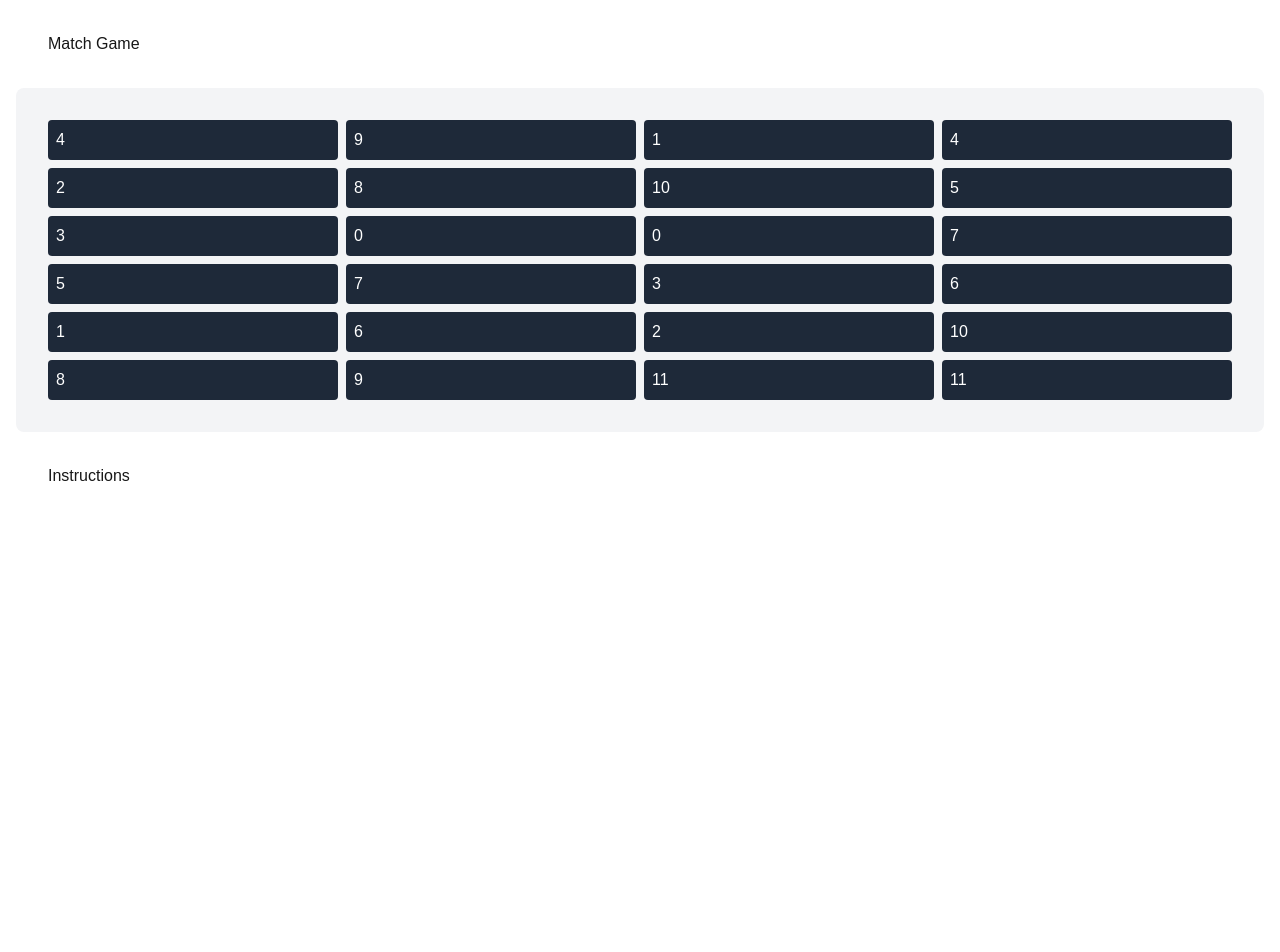
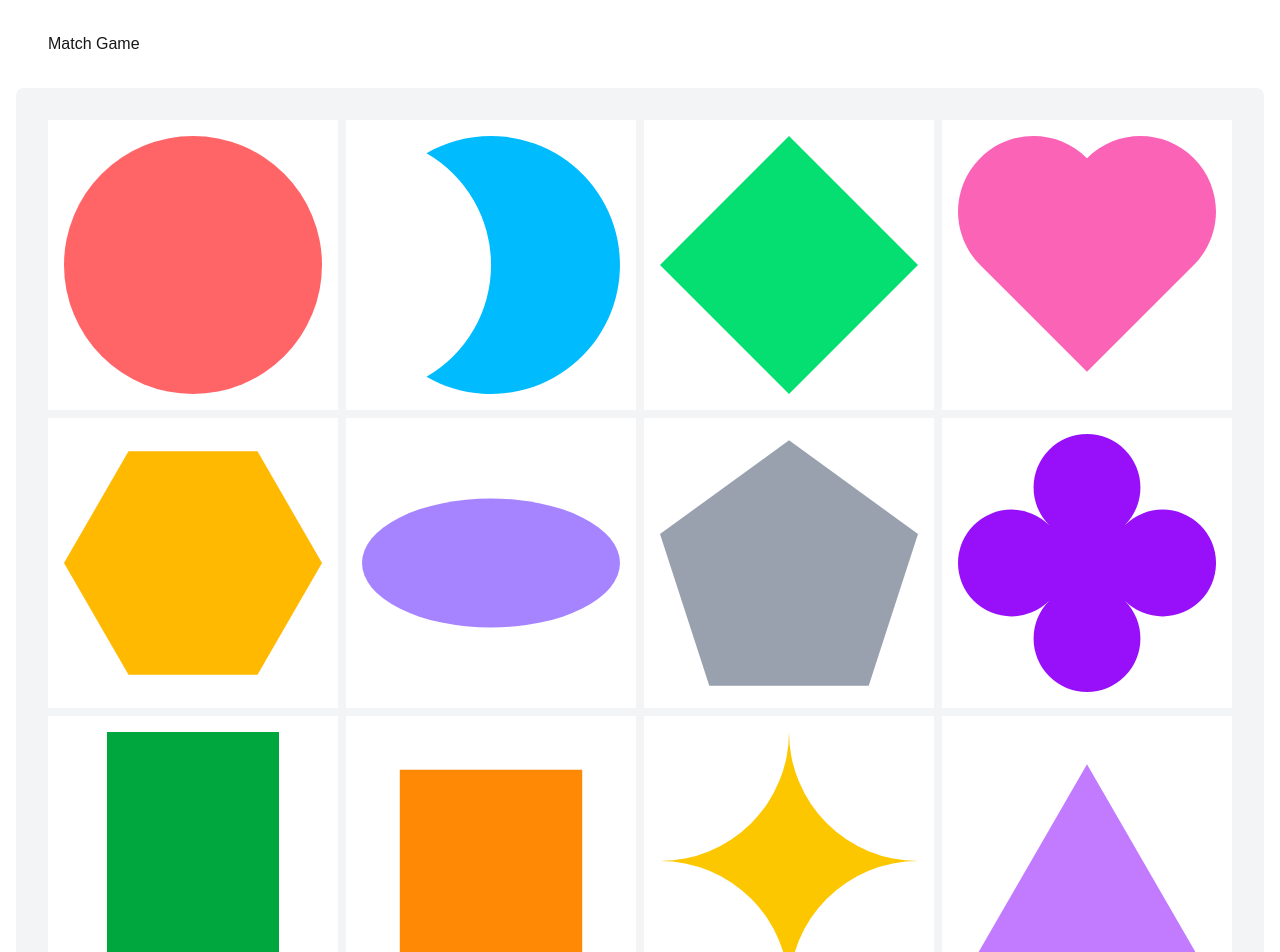
Before and after one commit to blairmcclenny/memory-game-react, a Next.js app: page / in a window 1280 px wide. Shown: the top 952 px of the page. Before the commit the page ends 800 px from the top, so only its background shows below. Built offline with nearby package versions, Linux system fonts and the light colour scheme.

Commit message:
add shapes wip

```diff
--- a/app/game-instructions/index.tsx
+++ b/app/game-instructions/index.tsx
@@ -30,7 +30,7 @@ export default function GameInstructions() {
         <h3>Winning the Game</h3>
         <p>
           The player with the most points after all of the matches have been
-          made is the winner! If the payers finish with the same number of
+          made is the winner! If the players finish with the same number of
           points, the game is a draw.
         </p>
       </ul>
--- /dev/null
+++ b/app/memory-game/Door.tsx
@@ -0,0 +1,9 @@
+import Shape, { ShapeType } from "./Shape"
+
+export default function Door({ type }: { type: ShapeType }) {
+  return (
+    <div className="p-4 bg-white aspect-square">
+      <Shape type={type} />
+    </div>
+  )
+}
--- /dev/null
+++ b/app/memory-game/Shape.tsx
@@ -0,0 +1,120 @@
+export const shapeTypes = [
+  "circle",
+  "crescent",
+  "heart",
+  "hexagon",
+  "diamond",
+  "triangle",
+  "oval",
+  "square",
+  "pentagon",
+  "star",
+  "rectangle",
+  "quadrafoil",
+] as const
+
+export type ShapeType = (typeof shapeTypes)[number]
+
+export default function Shape({ type }: { type: ShapeType }) {
+  switch (type) {
+    case "circle":
+      return (
+        <svg xmlns="http://www.w3.org/2000/svg" viewBox="0 0 480 480">
+          <g className="fill-red-400">
+            <circle cx="240" cy="240" r="240" />
+          </g>
+        </svg>
+      )
+    case "crescent":
+      return (
+        <svg xmlns="http://www.w3.org/2000/svg" viewBox="0 0 480 480">
+          <path
+            d="M240 0c-43.7 0-84.7 11.7-120 32.1a240 240 0 0 1 0 415.8A240 240 0 1 0 240 0Z"
+            className="fill-sky-400"
+          />
+        </svg>
+      )
+    case "heart":
+      return (
+        <svg xmlns="http://www.w3.org/2000/svg" viewBox="0 0 480 438.82">
+          <path
+            d="M438.82 41.18c-54.9-54.9-143.92-54.9-198.82 0-54.9-54.9-143.92-54.9-198.82 0-54.9 54.9-54.9 143.92 0 198.82L240 438.82 438.82 240c54.9-54.9 54.9-143.92 0-198.82Z"
+            className="fill-pink-400"
+          />
+        </svg>
+      )
+    case "hexagon":
+      return (
+        <svg xmlns="http://www.w3.org/2000/svg" viewBox="0 0 480 480">
+          <path
+            d="M360 32.2H120L0 240l120 207.9h240L480 240 360 32.2z"
+            className="fill-amber-400"
+          />
+        </svg>
+      )
+    case "diamond":
+      return (
+        <svg xmlns="http://www.w3.org/2000/svg" viewBox="0 0 480 480">
+          <path d="M0 240 240 0l240 240-240 240z" className="fill-green-400" />
+        </svg>
+      )
+    case "triangle":
+      return (
+        <svg xmlns="http://www.w3.org/2000/svg" viewBox="0 0 480 480">
+          <path
+            d="M240 60 32.2 420h415.7L240 60z"
+            className="fill-purple-400"
+          />
+        </svg>
+      )
+    case "oval":
+      return (
+        <svg xmlns="http://www.w3.org/2000/svg" viewBox="0 0 480 480">
+          <g className="fill-violet-400">
+            <ellipse cx="240" cy="240" rx="240" ry="120" />
+          </g>
+        </svg>
+      )
+    case "square":
+      return (
+        <svg xmlns="http://www.w3.org/2000/svg" viewBox="0 0 480 480">
+          <path d="M70.3 70.3h339.4v339.4H70.3z" className="fill-orange-400" />
+        </svg>
+      )
+    case "pentagon":
+      return (
+        <svg xmlns="http://www.w3.org/2000/svg" viewBox="0 0 480 480">
+          <path
+            d="M240 11.8 0 186.1l91.7 282.2h296.6L480 186.1 240 11.8z"
+            className="fill-gray-400"
+          />
+        </svg>
+      )
+    case "star":
+      return (
+        <svg xmlns="http://www.w3.org/2000/svg" viewBox="0 0 480 480">
+          <path
+            d="M480 240A240 240 0 0 1 240 0 240 240 0 0 1 0 240a240 240 0 0 1 240 240 240 240 0 0 1 240-240Z"
+            className="fill-yellow-400"
+          />
+        </svg>
+      )
+    case "rectangle":
+      return (
+        <svg xmlns="http://www.w3.org/2000/svg" viewBox="0 0 480 480">
+          <path d="M80 0h320v480H80z" className="fill-green-600" />
+        </svg>
+      )
+    case "quadrafoil":
+      return (
+        <svg xmlns="http://www.w3.org/2000/svg" viewBox="0 0 480 480">
+          <path
+            d="M450.9 169.7a99.4 99.4 0 0 0-140.6 0 99.4 99.4 0 1 0-140.6 0 99.4 99.4 0 1 0 0 140.6 99.4 99.4 0 1 0 140.6 0 99.4 99.4 0 0 0 140.6-140.6ZM169.7 310.3l140.6-140.6"
+            className="fill-purple-600"
+          />
+        </svg>
+      )
+    default:
+      return null
+  }
+}
--- a/app/memory-game/Tile.tsx
+++ /dev/null
@@ -1,13 +0,0 @@
-import { Tile as Door } from "./board"
-
-export default function Tile({
-  value,
-  isOpen,
-  hasBeenFound,
-}: {
-  value: number
-  isOpen: boolean
-  hasBeenFound: boolean
-}) {
-  return <div className="bg-gray-800 text-white p-2 rounded-sm">{value}</div>
-}
--- a/app/memory-game/index.tsx
+++ b/app/memory-game/index.tsx
@@ -1,26 +1,43 @@
 "use client"
 
-import { useEffect, useState } from "react"
-import { generateBoard, Tile } from "@/app/memory-game/board"
-import Door from "./Tile"
+// import { useEffect, useState } from "react"
+// import { generateBoard, Tile } from "@/app/memory-game/board"
+import Door from "./Door"
 
 export default function MemoryGame() {
-  const [board, setBoard] = useState<Tile[] | []>([])
+  // const [board, setBoard] = useState<Tile[] | []>([])
 
-  useEffect(() => {
-    setBoard(generateBoard(12))
-  }, [])
+  // player one score
+  // player two score
+  // current player - default to player one
+
+  // on match increment current player score
+  // if combined scores are equal to pairs end game and show winner and replay option
+  // if not continue with current player
+
+  // if no match close open doors after one second and toggle player
+
+  // useEffect(() => {
+  //   setBoard(generateBoard(12))
+  // }, [])
 
   return (
     <div className="grid grid-cols-4 p-8 bg-gray-100 rounded-lg gap-2">
-      {board.map((door) => (
-        <Door
-          key={door.id}
-          value={door.value}
-          isOpen={door.isOpen}
-          hasBeenFound={door.hasBeenFound}
-        />
-      ))}
+      <Door type="circle" />
+      <Door type="crescent" />
+      <Door type="diamond" />
+
+      <Door type="heart" />
+      <Door type="hexagon" />
+      <Door type="oval" />
+
+      <Door type="pentagon" />
+      <Door type="quadrafoil" />
+      <Door type="rectangle" />
+
+      <Door type="square" />
+      <Door type="star" />
+      <Door type="triangle" />
     </div>
   )
 }
```
